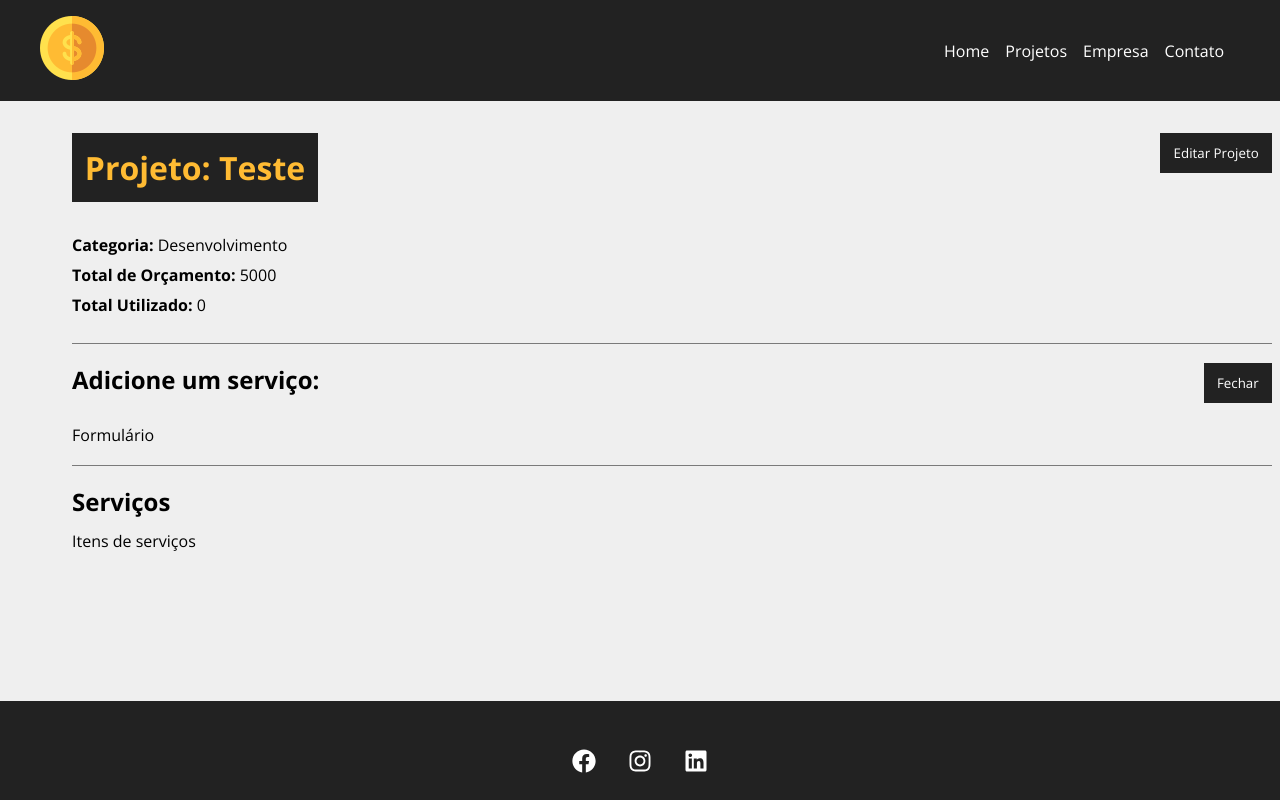
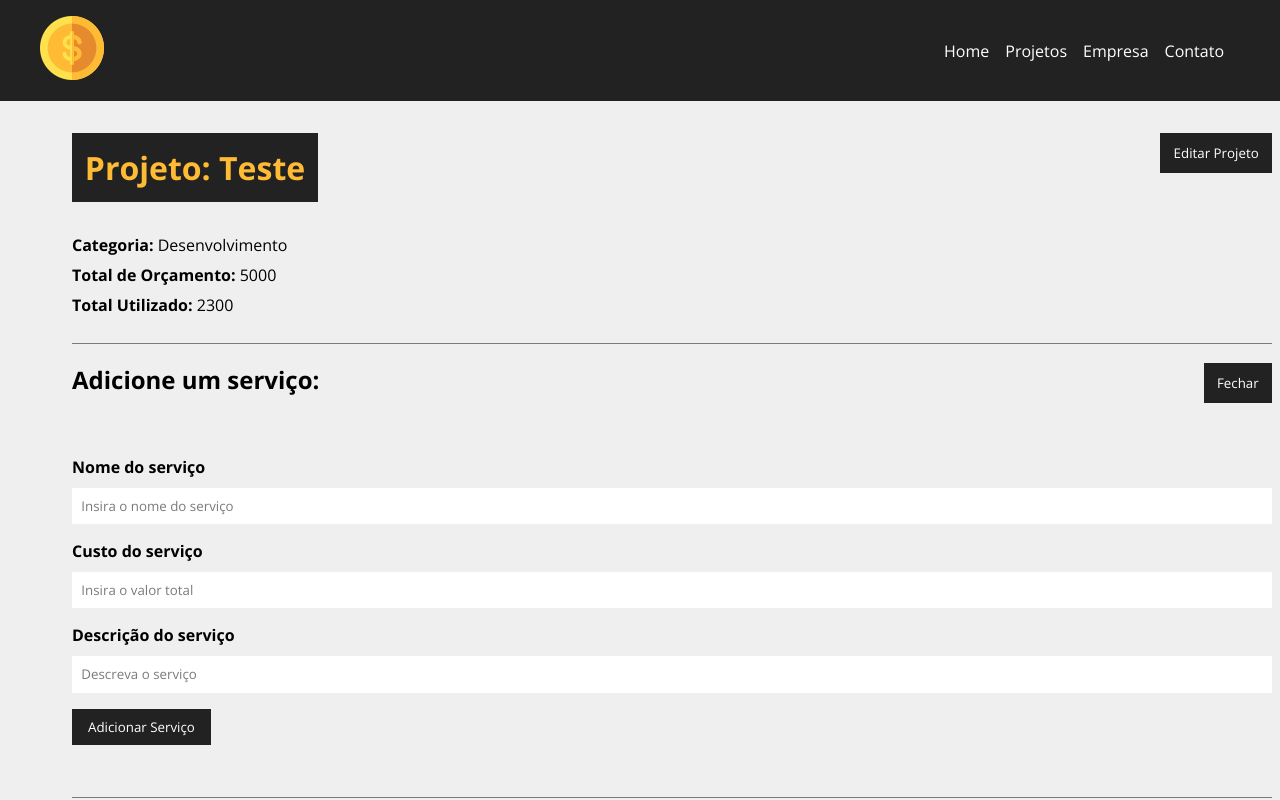
Before and after one commit to Ryan-Menezes/costs, a React (Create React App) app: page /projetos/1 in a window 1280 px wide. Both pictures are taken after a click on the button "Adicionar Serviço". Shown: the top 800 px of the page. Built offline with nearby package versions, Linux system fonts and the light colour scheme; data requests are answered from the project's data file; the HTML template or start-up script is replaced by a standard one.

Commit message:
Adicionando e exibido os serviços

```diff
--- a/db.json
+++ b/db.json
@@ -7,8 +7,27 @@
         "id": "2",
         "name": "Desenvolvimento"
       },
-      "cost": 0,
-      "services": [],
+      "cost": 2300,
+      "services": [
+        {
+          "name": "Teste",
+          "cost": "500",
+          "description": "Teste",
+          "id": "256fe8fc-e6d6-421f-bcbc-68f305131501"
+        },
+        {
+          "name": "Novo",
+          "cost": "1000",
+          "description": "Novo service",
+          "id": "bc85d930-0bd7-42de-8b80-6043d14963a2"
+        },
+        {
+          "name": "Disigner",
+          "description": "Disigner",
+          "cost": "800",
+          "id": "f0089305-4487-4672-9de2-31867e9cef46"
+        }
+      ],
       "id": 1
     }
   ],
--- a/src/components/pages/Project/index.js
+++ b/src/components/pages/Project/index.js
@@ -1,15 +1,19 @@
 import styles from './style.module.css';
+import { v4 as uuidv4 } from 'uuid';
 import { useParams } from 'react-router-dom';
 import { useState, useEffect } from 'react';
 import Container from '../../layout/Container';
 import Loading from '../../layout/Loading';
 import Message from '../../layout/Message';
 import ProjectForm from '../../project/ProjectForm';
+import ServiceForm from '../../service/ServiceForm';
+import ServiceCard from '../../service/ServiceCard';
 
 function Project() {
   const { id } = useParams();
 
   const [project, setProject] = useState({});
+  const [services, setServices] = useState([]);
   const [showProjectForm, setShowProjectForm] = useState(false);
   const [showServiceForm, setShowServiceForm] = useState(false);
   const [message, setMessage] = useState();
@@ -25,6 +29,7 @@
     .then(res => res.json())
     .then(data => {
       setProject(data);
+      setServices(data.services);
     })
     .catch(err => console.lof(err));
   }, [id]);
@@ -53,6 +58,45 @@
       setType('success');
     })
     .catch(err => console.log(err));
+  }
+
+  function createService(project) {
+    setMessage('');
+
+    const lastService = project.services[project.services.length - 1];
+    lastService.id = uuidv4();
+
+    const lastServiceCost = lastService.cost;
+    const newCost = parseFloat(project.cost) + parseFloat(lastServiceCost);
+
+    if(newCost > parseFloat(project.budget)) {
+      project.services.pop();
+
+      setMessage('Orçamento ultrapassado, verifique o valor do serviço!');
+      setType('error');
+
+      return false;
+    }
+
+    project.cost = newCost;
+
+    fetch(`http://localhost:5000/projects/${project.id}`, {
+      method: 'PATCH',
+      headers: {
+        'Content-type': 'application/json',
+      },
+      body: JSON.stringify(project),
+    })
+    .then(res => res.json())
+    .then(data => {
+      setServices(data.services);
+      setShowServiceForm(false);
+    })
+    .catch(err => console.log(err));
+  }
+
+  function removeService() {
+
   }
 
   function toggleProjectForm() {
@@ -110,16 +154,31 @@
 
                 <div className={styles.project_info}>
                   {showServiceForm && (
-                    <div>
-                      Formulário
-                    </div>
+                    <ServiceForm
+                      handleSubmit={createService}
+                      btnText="Adicionar Serviço"
+                      projectData={project}
+                    />
                   )}
                 </div>
             </div>
 
             <h2>Serviços</h2>
             <Container customClass="start">
-              <p>Itens de serviços</p>
+              {services.length > 0 && (
+                services.map(service => (
+                  <ServiceCard
+                    id={service.id}
+                    name={service.name}
+                    cost={service.cost}
+                    description={service.description}
+                    key={service.id}
+                    handleRemove={removeService}
+                  />
+                ))
+              )}
+
+              {services.length === 0 && <p>Não há serviços cadastrados.</p> }
             </Container>
           </Container>
         </div>
--- /dev/null
+++ b/src/components/service/ServiceCard/index.js
@@ -0,0 +1,28 @@
+import styles from '../../project/ProjectCard/style.module.css';
+import { BsFillTrashFill } from 'react-icons/bs';
+
+function ServiceCard({ id, name, cost, description, handleRemove }) {
+  const remove = e => {
+    e.preventDefault();
+    handleRemove(id);
+  };
+
+  return (
+    <div className={styles.project_card}>
+      <h4>{name}</h4>
+      <p>
+        <span>Custo total: </span>R${cost}
+      </p>
+      <p>
+        {description}
+      </p>
+      <div className={styles.project_card_actions}>
+        <button onClick={remove}>
+          <BsFillTrashFill /> Excluir
+        </button>
+      </div>
+    </div>
+  );
+}
+
+export default ServiceCard;
--- /dev/null
+++ b/src/components/service/ServiceForm/index.js
@@ -0,0 +1,56 @@
+import styles from '../../project/ProjectForm/style.module.css';
+import { useState } from 'react';
+import Input from '../../form/Input';
+import SubmitButton from '../../form/SubmitButton';
+
+function ServiceForm({ handleSubmit, btnText, projectData }) {
+  const [service, setService] = useState({});
+
+  const submit = e => {
+    e.preventDefault();
+    projectData.services.push(service);
+    handleSubmit(projectData);
+  }
+
+  function handleChange(e) {
+    setService({
+      ...service,
+      [e.target.name]: e.target.value,
+    });
+  }
+
+  return (
+    <form onSubmit={submit} className={styles.form}>
+      <Input
+        type="text"
+        text="Nome do serviço"
+        name="name"
+        placeholder="Insira o nome do serviço"
+        handleOnChange={handleChange}
+        value={service.name ? service.name : ''}
+      />
+
+      <Input
+        type="number"
+        text="Custo do serviço"
+        name="cost"
+        placeholder="Insira o valor total"
+        handleOnChange={handleChange}
+        value={service.cost ? service.cost : ''}
+      />
+
+      <Input
+        type="text"
+        text="Descrição do serviço"
+        name="description"
+        placeholder="Descreva o serviço"
+        handleOnChange={handleChange}
+        value={service.description ? service.description : ''}
+      />
+
+      <SubmitButton text={btnText} />
+    </form>
+  );
+}
+
+export default ServiceForm;
```
